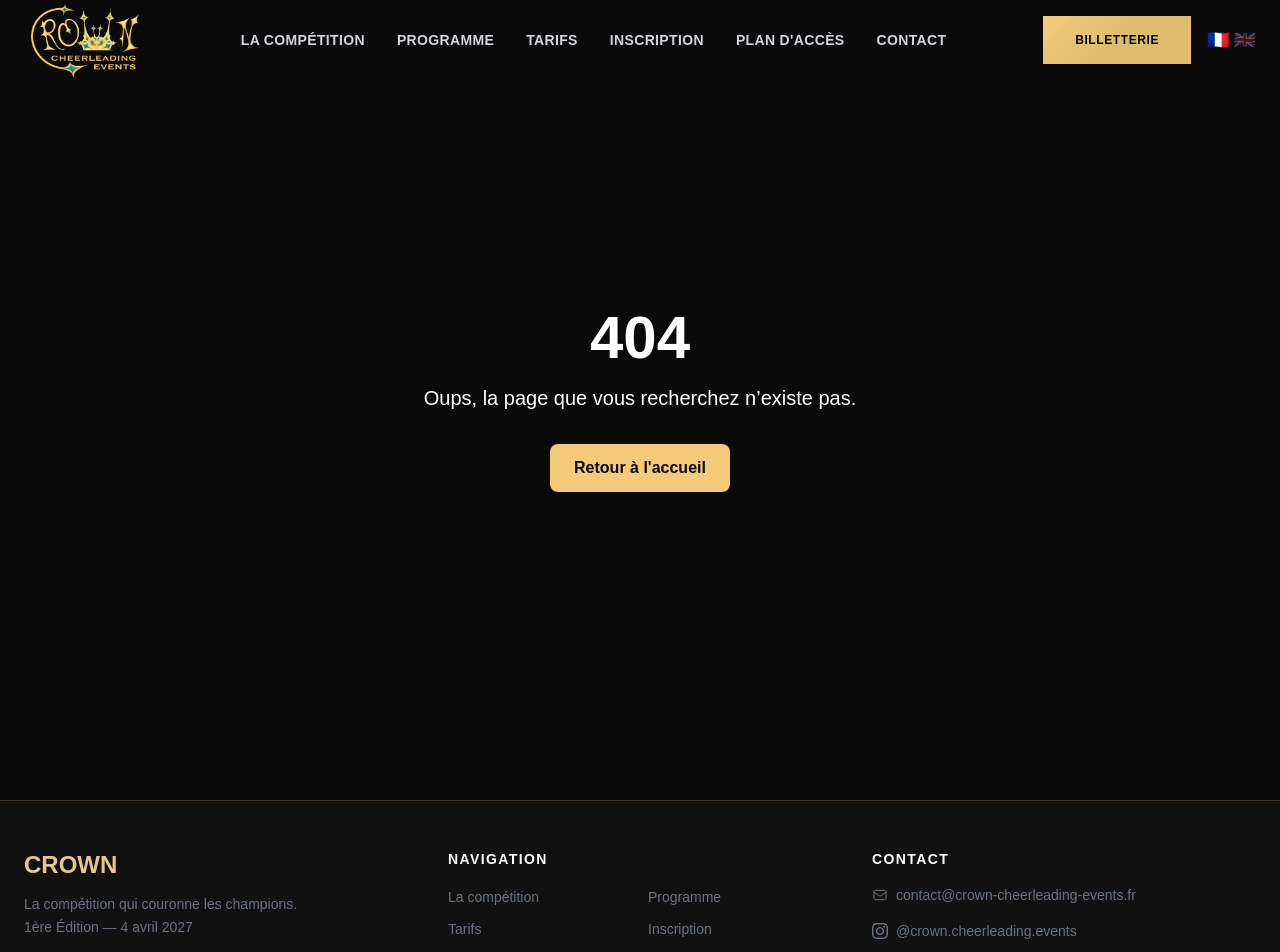
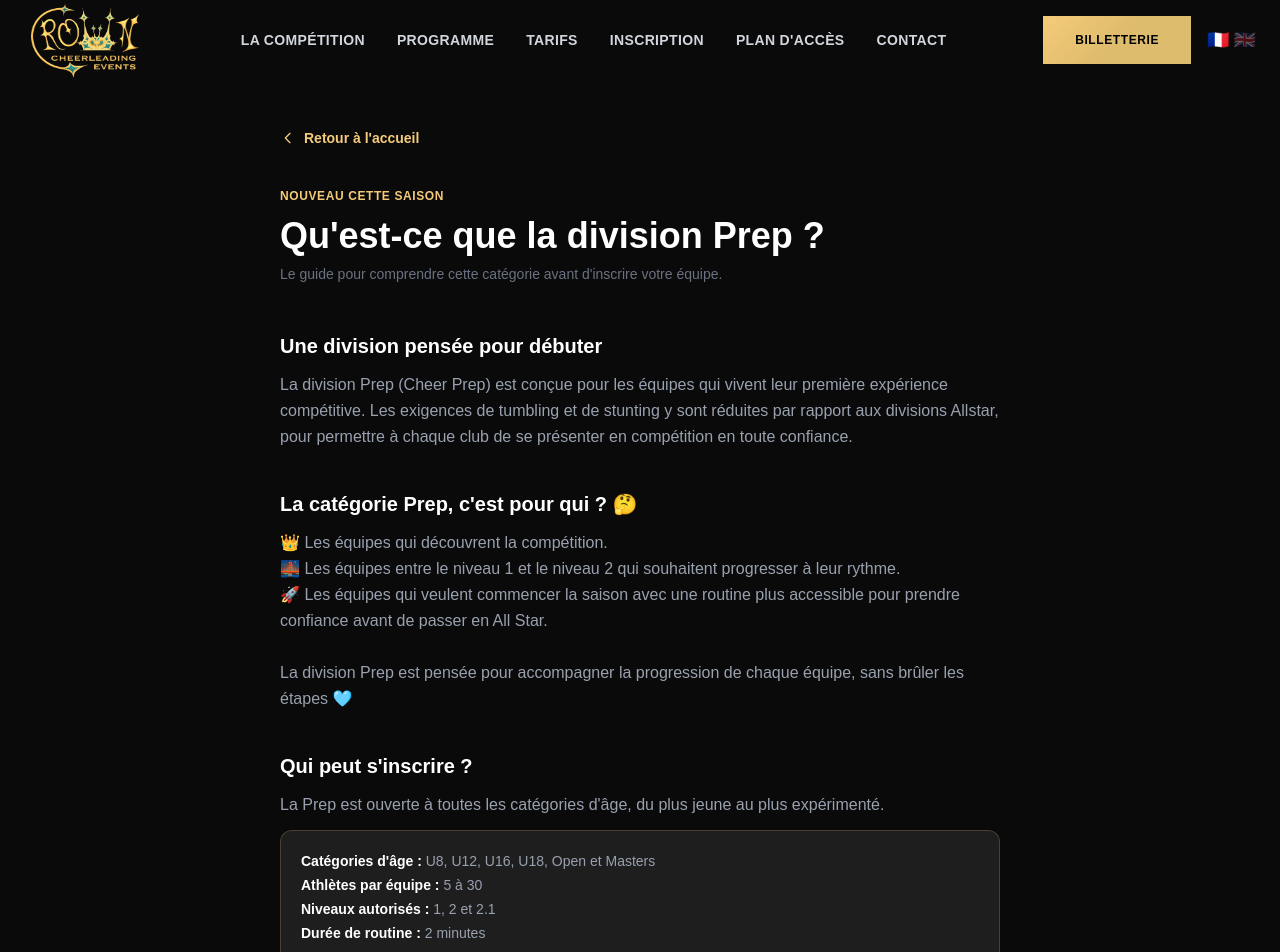
Before and after one commit to BouysselCamille/crown-cheerleading-event, a React (Vite) app: page /division-prep in a window 1280 px wide. Shown: the top 952 px of the page. Built offline with nearby package versions, Linux system fonts and the light colour scheme.

Commit message:
feat: add prep division article

```diff
--- a/src/App.jsx
+++ b/src/App.jsx
@@ -4,6 +4,7 @@ import { Footer } from './components/layout/Footer';
 import { Home } from './pages/Home';
 import { PolitiqueConfidentialite } from './pages/PolitiqueConfidentialite';
 import { MentionsLegales } from './pages/MentionsLegales';
+import { PrepDivision } from './pages/PrepDivision';
 import { Maintenance } from './pages/Maintenance';
 import { NotFound } from './pages/NotFound';
 import { VerificationInscriptions } from './pages/VerificationInscriptions';
@@ -23,6 +24,7 @@ function App() {
           <Route path="/" element={<Home />} />
           <Route path="/politique-de-confidentialite" element={<PolitiqueConfidentialite />} />
           <Route path="/mentions-legales" element={<MentionsLegales />} />
+          <Route path="/division-prep" element={<PrepDivision />} />
           <Route path="/admin-da7c27dc" element={<Admin />} />
           <Route path="/admin-da7c27dc/verification-inscriptions" element={<VerificationInscriptions />} />
           <Route path="/admin-da7c27dc/generateur-devis" element={<GenerateurDevis />} />
--- a/src/components/sections/Divisions.jsx
+++ b/src/components/sections/Divisions.jsx
@@ -87,6 +87,18 @@ export function Divisions() {
             />
           </div>
 
+          <div className="flex gap-3 bg-crown-gray border border-gold/15 rounded-xl px-5 py-4">
+            <span className="text-gold mt-0.5 flex-shrink-0">
+              <svg className="w-4 h-4" fill="none" stroke="currentColor" viewBox="0 0 24 24">
+                <path strokeLinecap="round" strokeLinejoin="round" strokeWidth={2} d="M13 16h-1v-4h-1m1-4h.01M21 12a9 9 0 11-18 0 9 9 0 0118 0z" />
+              </svg>
+            </span>
+            <p
+              className="text-gray-400 text-sm leading-relaxed"
+              dangerouslySetInnerHTML={{ __html: t.divisions.notePrep }}
+            />
+          </div>
+
         </motion.div>
 
         {/* Documents téléchargeables */}
--- a/src/i18n/en.js
+++ b/src/i18n/en.js
@@ -65,6 +65,7 @@ badge: 'Judged under IASF / United Scoring System standards',
     subtitle: 'Take advantage of the Early Bird rate to secure your spot at the best price.',
     perAthlete: 'Price per athlete',
     noteAccompagnateurs: '<span class="text-white font-semibold">Coaches & team staff:</span> Each team receives <span class="text-gold font-semibold">2 included passes</span> with their registration.',
+    notePrep: 'New this season: the <span class="text-gold font-semibold">Prep</span> division. <a href="/division-prep" class="text-gold underline underline-offset-2 hover:text-gold-light">Find out what it is</a>.',
     docLabel: 'Competition categories',
     docLink: '/docs/categories_en.html',
     ruleDocLabel: 'Competition general rules',
@@ -469,6 +470,52 @@ badge: 'Judged under IASF / United Scoring System standards',
     ],
   },
 
+  prepArticle: {
+    back: 'Back to home',
+    label: 'New this season',
+    title: 'What is the Prep division?',
+    subtitle: 'Everything you need to know before registering your team.',
+    sections: [
+      {
+        title: 'A division designed for first-timers',
+        content: "The Prep division (Cheer Prep) is designed for teams competing for the first time. Tumbling and stunting requirements are reduced compared to the Allstar divisions, so every club can step onto the competition floor with confidence.",
+      },
+      {
+        title: 'Who is the Prep category for? 🤔',
+        content: "👑 Teams discovering competition for the first time.\n🌉 Teams between level 1 and level 2 who want to progress at their own pace.\n🚀 Teams who want to start the season with a more accessible routine to build confidence before moving up to All Star.\n\nThe Prep division is designed to support every team's progression, without skipping steps 🩵",
+      },
+      {
+        title: 'Who can register?',
+        content: 'Prep is open to every age category, from the youngest to the most experienced.',
+        info: [
+          { label: 'Age categories', value: 'U8, U12, U16, U18, Open and Masters' },
+          { label: 'Athletes per team', value: '5 to 30' },
+          { label: 'Allowed levels', value: '1, 2 and 2.1' },
+          { label: 'Routine duration', value: '2 minutes' },
+        ],
+      },
+      {
+        title: 'Specific rules',
+        items: [
+          "No tosses permitted in these divisions — Clarification: This includes 'Sponge' (also known as load in or Squish) tosses. Clarification: All waist level cradles are illegal.",
+          "In the All Star Prep levelling system the 1st number refers to the building level, the 2nd to the tumbling level. Example: All Star Prep Level 2.1 follows level 2 building rules and level 1 tumbling rules.",
+        ],
+      },
+      {
+        title: 'Pricing',
+        content: 'Prep registration follows the same rate as the University category: 37.50 EUR per athlete Early Bird, 45.00 EUR General Entry.',
+      },
+      {
+        title: 'Go further',
+        content: 'The full scoring rubrics are available under United Scoring System. You can also check our categories document or the general rulebook for all the details.',
+        links: [
+          { label: 'View the competition categories', href: '/docs/categories.html' },
+        ],
+        embeds: ['/docs/prep-rubric.pdf', '/docs/prep-master-scoresheet.pdf'],
+      },
+    ],
+  },
+
   notFound: {
     title: '404',
     message: 'Oops, the page you are looking for does not exist.',
--- a/src/i18n/fr.js
+++ b/src/i18n/fr.js
@@ -65,6 +65,7 @@ const fr = {
     subtitle: 'Profitez du tarif Early Bird pour réserver vos places au meilleur prix.',
     perAthlete: 'Tarif par athlète',
     noteAccompagnateurs: '<span class="text-white font-semibold">Accompagnateurs :</span> Chaque équipe bénéficie de <span class="text-gold font-semibold">2 accompagnateurs inclus</span> dans les frais d\'inscription.',
+    notePrep: 'Nouveau cette saison : la division <span class="text-gold font-semibold">Prep</span>. <a href="/division-prep" class="text-gold underline underline-offset-2 hover:text-gold-light">Découvrir ce que c\'est</a>.',
     docLabel: 'Catégories de compétition',
     docLink: '/docs/categories.html',
     ruleDocLabel: 'Règlement général',
@@ -473,6 +474,52 @@ const fr = {
     ],
   },
 
+  prepArticle: {
+    back: "Retour à l'accueil",
+    label: 'Nouveau cette saison',
+    title: "Qu'est-ce que la division Prep ?",
+    subtitle: "Le guide pour comprendre cette catégorie avant d'inscrire votre équipe.",
+    sections: [
+      {
+        title: 'Une division pensée pour débuter',
+        content: "La division Prep (Cheer Prep) est conçue pour les équipes qui vivent leur première expérience compétitive. Les exigences de tumbling et de stunting y sont réduites par rapport aux divisions Allstar, pour permettre à chaque club de se présenter en compétition en toute confiance.",
+      },
+      {
+        title: 'La catégorie Prep, c\'est pour qui ? 🤔',
+        content: "👑 Les équipes qui découvrent la compétition.\n🌉 Les équipes entre le niveau 1 et le niveau 2 qui souhaitent progresser à leur rythme.\n🚀 Les équipes qui veulent commencer la saison avec une routine plus accessible pour prendre confiance avant de passer en All Star.\n\nLa division Prep est pensée pour accompagner la progression de chaque équipe, sans brûler les étapes 🩵",
+      },
+      {
+        title: 'Qui peut s\'inscrire ?',
+        content: "La Prep est ouverte à toutes les catégories d'âge, du plus jeune au plus expérimenté.",
+        info: [
+          { label: "Catégories d'âge", value: 'U8, U12, U16, U18, Open et Masters' },
+          { label: 'Athlètes par équipe', value: '5 à 30' },
+          { label: 'Niveaux autorisés', value: '1, 2 et 2.1' },
+          { label: 'Durée de routine', value: '2 minutes' },
+        ],
+      },
+      {
+        title: 'Règles spécifiques',
+        items: [
+          "Aucun toss n'est autorisé dans ces divisions (inclut les toss appelés « Sponge », load in ou smoosh). Toutes les cradles à hauteur de la taille sont interdites.",
+          "Prep Level 2.1 suit les règles de building du niveau 2 et les règles de tumbling du niveau 1.",
+        ],
+      },
+      {
+        title: 'Tarif',
+        content: "L'inscription en Prep suit le même tarif que la catégorie Universitaire : 37,50 EUR par athlète en Early Bird, 45,00 EUR en Entrée Générale.",
+      },
+      {
+        title: 'Aller plus loin',
+        content: "Le barème de notation complet est disponible dans le United Scoring System. Vous pouvez aussi consulter notre document de catégories ou le règlement général pour tous les détails.",
+        links: [
+          { label: 'Consulter les catégories de compétition', href: '/docs/categories.html' },
+        ],
+        embeds: ['/docs/prep-rubric.pdf', '/docs/prep-master-scoresheet.pdf'],
+      },
+    ],
+  },
+
   notFound: {
     title: '404',
     message: 'Oups, la page que vous recherchez n’existe pas.',
--- /dev/null
+++ b/src/pages/PrepDivision.jsx
@@ -0,0 +1,65 @@
+import { useEffect } from 'react';
+import { Link } from 'react-router-dom';
+import { useTranslation } from '../i18n';
+
+export function PrepDivision() {
+  useEffect(() => { window.scrollTo(0, 0); }, []);
+  const { t } = useTranslation();
+  const txt = t.prepArticle;
+
+  return (
+    <div className="min-h-screen bg-crown-black pt-32 pb-24">
+      <div className="max-w-3xl mx-auto px-6">
+        <Link to="/" className="inline-flex items-center gap-2 text-gold text-sm font-display font-semibold mb-10 hover:opacity-80 transition-opacity">
+          <svg className="w-4 h-4" fill="none" stroke="currentColor" viewBox="0 0 24 24">
+            <path strokeLinecap="round" strokeLinejoin="round" strokeWidth={2} d="M15 19l-7-7 7-7" />
+          </svg>
+          {txt.back}
+        </Link>
+
+        <p className="text-gold text-xs font-display font-bold uppercase tracking-wider mb-3">{txt.label}</p>
+        <h1 className="text-4xl font-display font-black text-white mb-2">{txt.title}</h1>
+        <p className="text-gray-500 text-sm mb-12">{txt.subtitle}</p>
+
+        <div className="space-y-10 text-gray-400 leading-relaxed">
+          {txt.sections.map((s, i) => (
+            <section key={i}>
+              <h2 className="text-xl font-display font-bold text-white mb-3">{s.title}</h2>
+              {s.content && <p className="whitespace-pre-line">{s.content}</p>}
+              {s.items && (
+                <ul className="list-disc list-inside mt-3 space-y-1">
+                  {s.items.map((item, j) => <li key={j}>{item}</li>)}
+                </ul>
+              )}
+              {s.info && (
+                <div className="mt-3 border border-gold/20 bg-crown-gray rounded-xl p-5 space-y-1 text-sm">
+                  {s.info.map((row, j) => (
+                    <p key={j}><span className="text-white font-semibold">{row.label} :</span> {row.value}</p>
+                  ))}
+                </div>
+              )}
+              {s.links && (
+                <div className="mt-3 flex flex-col gap-1">
+                  {s.links.map((link, j) => (
+                    <a key={j} href={link.href} target="_blank" rel="noopener noreferrer"
+                      className="inline-block text-gold underline underline-offset-2 hover:text-gold-light">
+                      {link.label}
+                    </a>
+                  ))}
+                </div>
+              )}
+              {s.embeds && s.embeds.map((src, j) => (
+                <iframe
+                  key={j}
+                  src={src}
+                  title={`${s.title} ${j + 1}`}
+                  className="w-full h-[600px] mt-4 rounded-xl border border-gold/20"
+                />
+              ))}
+            </section>
+          ))}
+        </div>
+      </div>
+    </div>
+  );
+}
```
Also changed, not shown: 2 other files (tests, documents, lock files or other folders).
